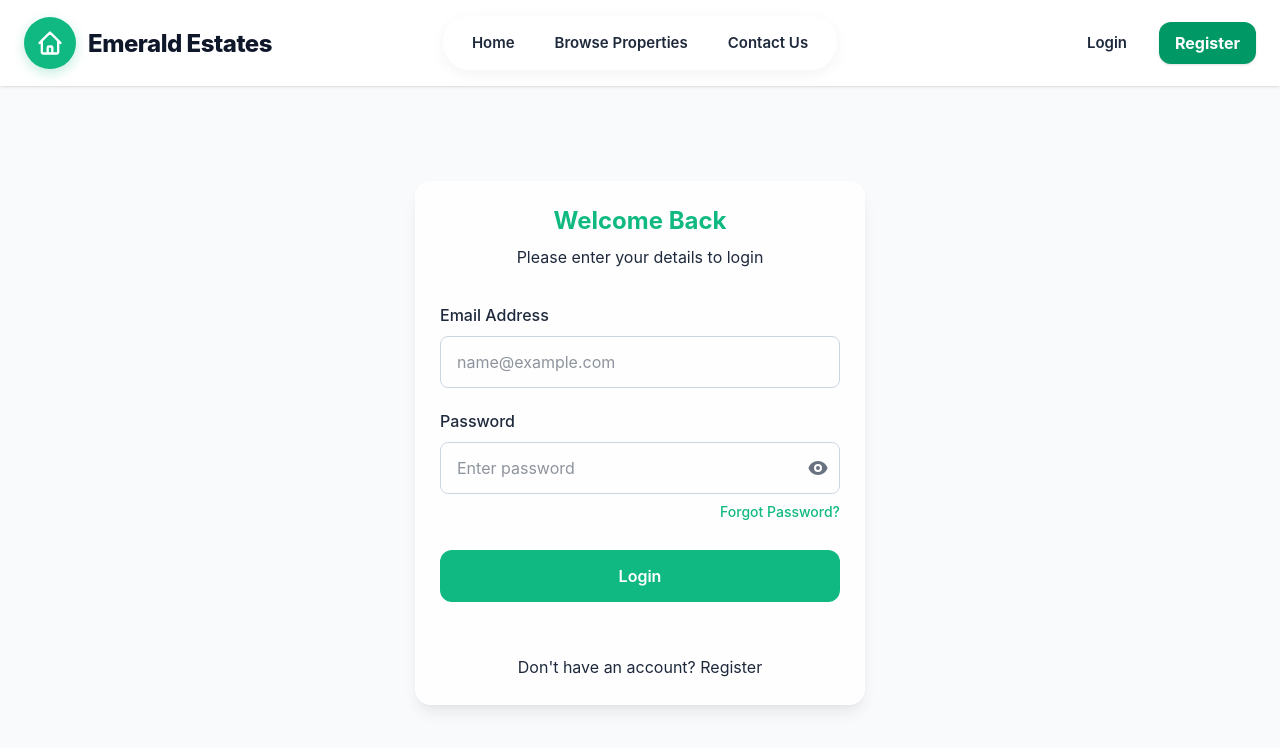
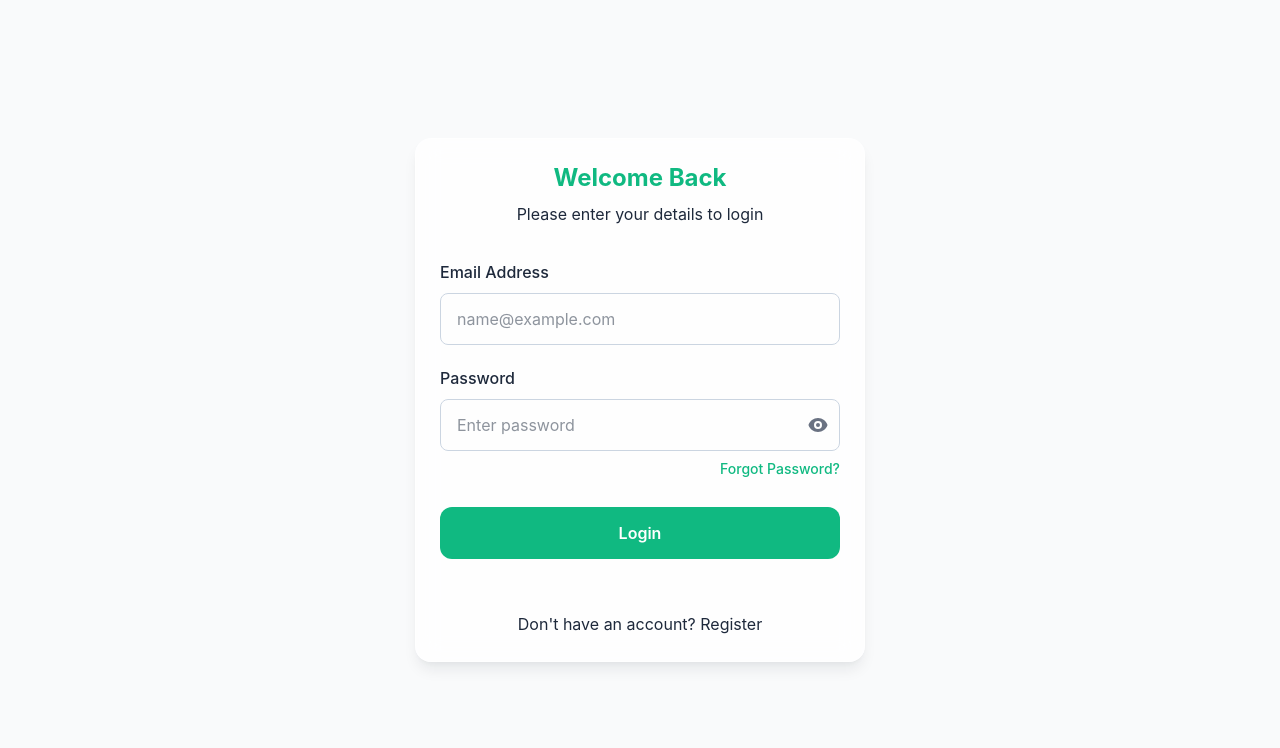
Before and after one commit to yhprasadhew/RealEstate-mern, a React (Vite) app in the folder frontend/: page /login in a window 1280 px wide. Shown: the top 748 px of the page. Built offline with nearby package versions, Linux system fonts and the light colour scheme; no server answers.

Commit message:
removed navbar from login page

```diff
--- a/frontend/src/pages/auth/login.jsx
+++ b/frontend/src/pages/auth/login.jsx
@@ -1,10 +1,9 @@
-import React, { useState } from "react";
+import { useState } from "react";
 import { useNavigate, Link } from "react-router-dom";
 import { HiEye, HiEyeOff } from "react-icons/hi";
 
 import { loginStyles as s } from "../../assets/dummyStyles";
 import { useAuth } from "../../context/AuthContext";
-import Navbar from "../../components/common/Navbar";
 
 const Login = () => {
   const [formData, setFormData] = useState({
@@ -62,7 +61,6 @@ const Login = () => {
   return (
     // Explicitly force layout to stack normally
     <div className="min-h-screen flex flex-col bg-gray-50">
-      <Navbar />
 
       {/* This container will now perfectly occupy the rest of the height and center the card */}
       <div className="flex-1 flex items-center justify-center p-4">
```
